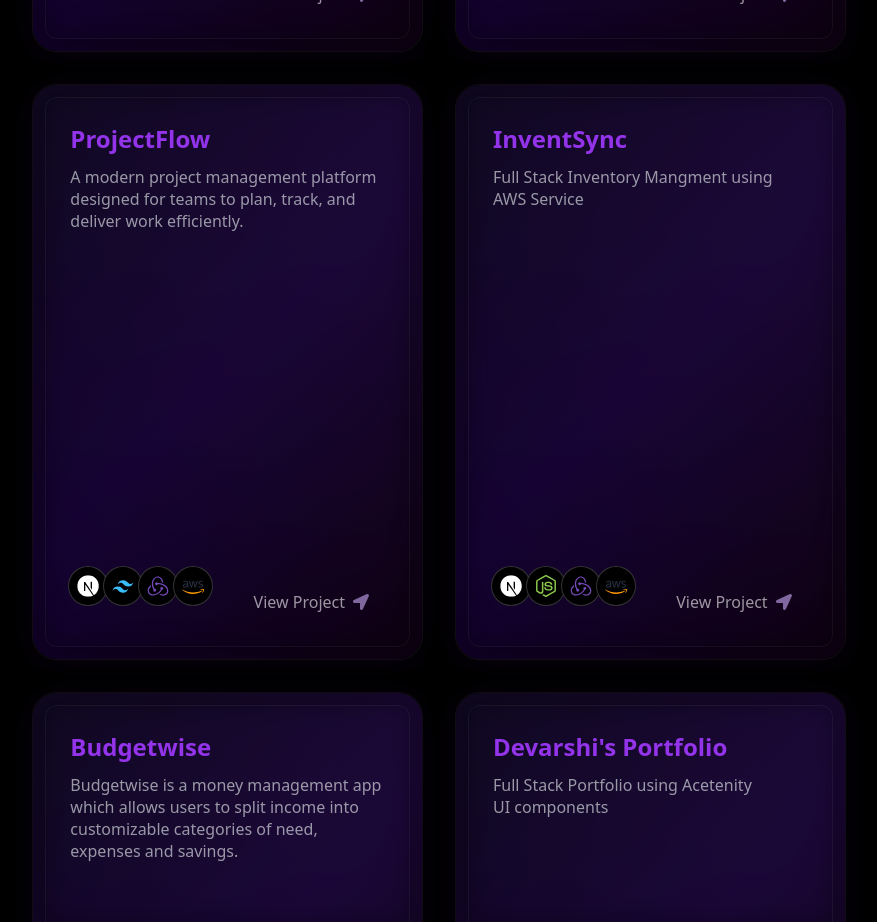
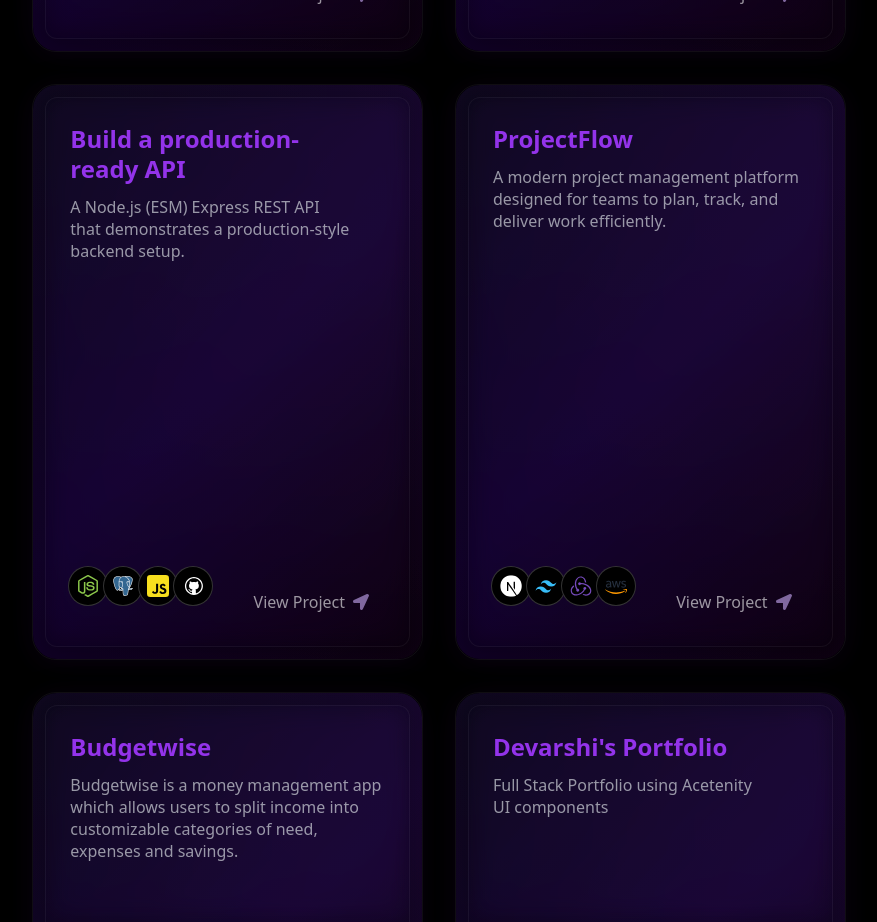
Before and after one commit to PatelGH0512/Devarshi-Portfolio, a Next.js app: page / in a window 1280 px wide. Shown: the part 5260-6182 px from the top of the page, without its empty margins (201-1078 px from the left). Built offline with nearby package versions, Linux system fonts and the light colour scheme.

Commit message:
Upadated resume and technical projects

```diff
--- a/components/RecentsProjects.tsx
+++ b/components/RecentsProjects.tsx
@@ -20,18 +20,24 @@ export function GlowingEffectDemo() {
     },
     {
       id: 3,
+      title: "Build a production-ready API",
+      des: "A Node.js (ESM) Express REST API that demonstrates a production-style backend setup.",
+      iconLists: [
+        "/node.svg",
+        "/PostgresSQL.svg",
+        "/javascript.svg",
+        "/git.svg",
+      ],
+      link: "https://github.com/PatelGH0512/projectflow",
+    },
+    {
+      id: 4,
       title: "ProjectFlow",
       des: "A modern project management platform designed for teams to plan, track, and deliver work efficiently.",
       iconLists: ["/next.svg", "/tail.svg", "/redux.svg", "/aws.svg"],
       link: "https://github.com/PatelGH0512/projectflow",
     },
-    {
-      id: 4,
-      title: "InventSync",
-      des: "Full Stack Inventory Mangment using AWS Service",
-      iconLists: ["/next.svg", "/node.svg", "/redux.svg", "/aws.svg"],
-      link: "https://github.com/PatelGH0512/inventSync",
-    },
+
     {
       id: 5,
       title: "Budgetwise",
```
Also changed, not shown: 1 other file (tests, documents, lock files or other folders).
